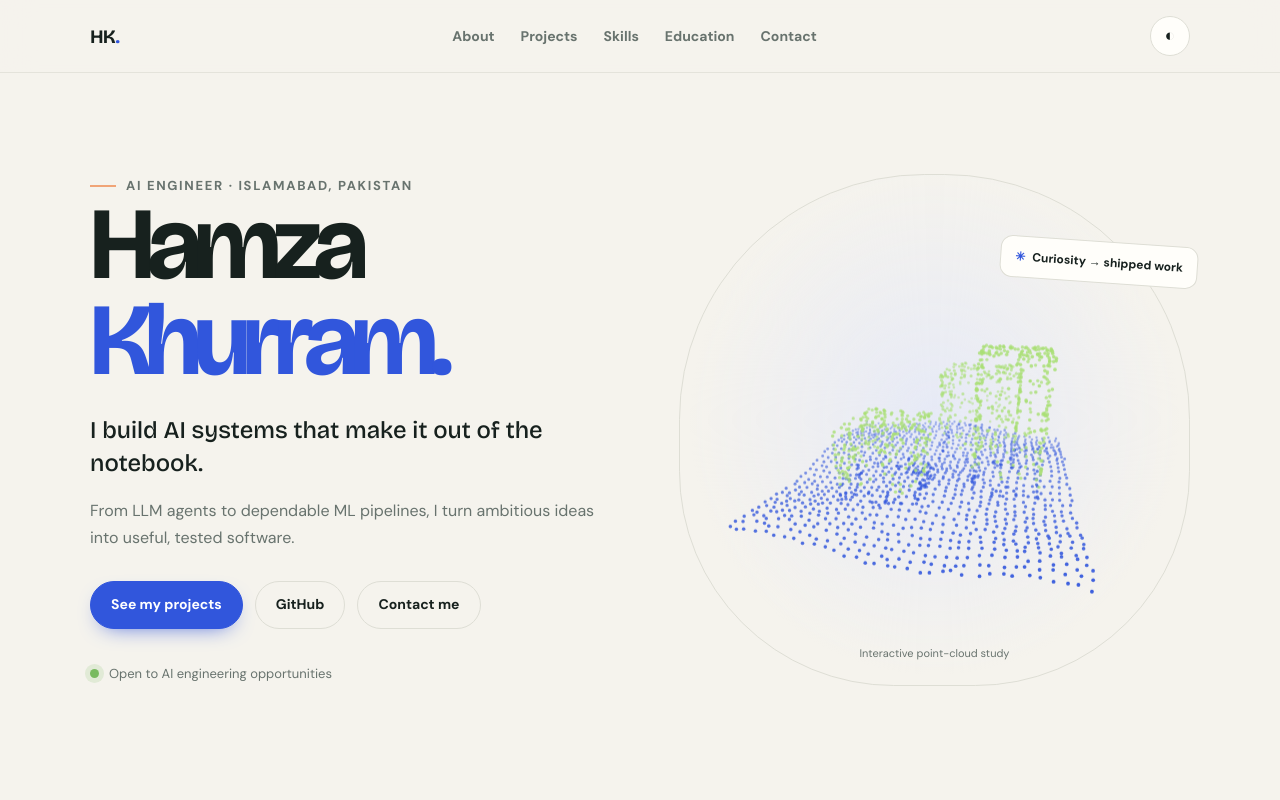
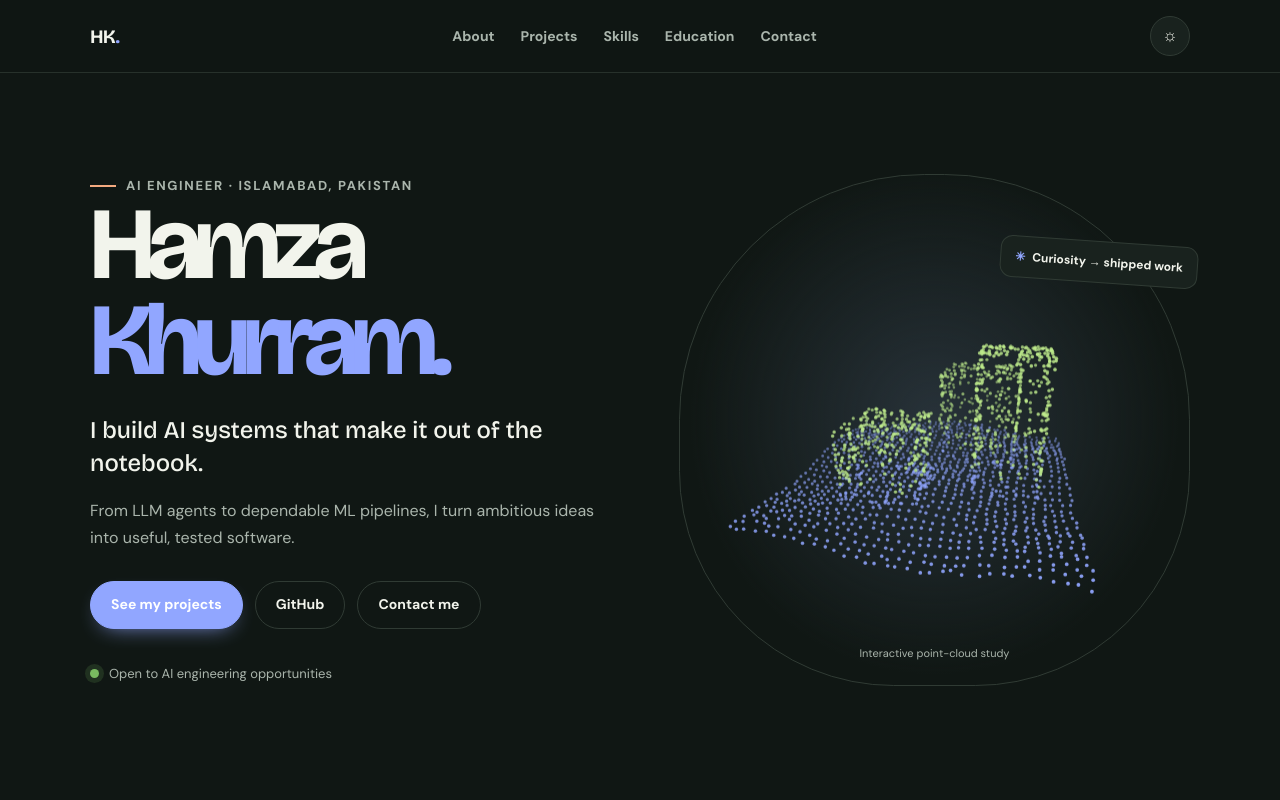
Before and after one commit to CtrlAltHamza/portfolio, a plain HTML site: page index.html in a window 1280 px wide. Shown: the top 800 px of the page. Drawn offline with nearby package versions, Linux system fonts and the light colour scheme.

Commit message:
Use Gmail contact and default to dark theme
Co-authored-by: Copilot <223556219+Copilot@users.noreply.github.com>

```diff
--- a/index.html
+++ b/index.html
@@ -5,7 +5,7 @@
 <meta name="viewport" content="width=device-width, initial-scale=1">
 <title>Hamza Khurram | AI Engineer</title>
 <meta name="description" content="Hamza Khurram is an AI engineer building LLM agents, ML pipelines and production-ready AI systems.">
-<meta name="theme-color" content="#f5f3ed">
+<meta name="theme-color" content="#101714">
 <meta property="og:title" content="Hamza Khurram | AI Engineer">
 <meta property="og:description" content="AI engineer building LLM agents, ML pipelines and production-ready AI systems.">
 <meta property="og:type" content="website">
@@ -14,8 +14,8 @@
 <link rel="preconnect" href="https://fonts.gstatic.com" crossorigin>
 <link href="https://fonts.googleapis.com/css2?family=Bricolage+Grotesque:opsz,wght@12..96,500;12..96,700&family=DM+Sans:wght@400;500;700&display=swap" rel="stylesheet">
 <style>
-:root{color-scheme:light;--bg:#f5f3ed;--surface:#fffefa;--ink:#17211e;--muted:#68736e;--line:#deded5;--accent:#3156dc;--accent2:#a9df75;--warm:#f0a477;--r:18px;--head:'Bricolage Grotesque',Georgia,serif;--body:'DM Sans',system-ui,sans-serif}
-:root[data-theme="dark"]{color-scheme:dark;--bg:#101714;--surface:#19221e;--ink:#f2f4ec;--muted:#aab5ac;--line:#303b34;--accent:#91a6ff;--accent2:#c0ed8d;--warm:#f3aa80}
+:root{color-scheme:dark;--bg:#101714;--surface:#19221e;--ink:#f2f4ec;--muted:#aab5ac;--line:#303b34;--accent:#91a6ff;--accent2:#c0ed8d;--warm:#f3aa80;--r:18px;--head:'Bricolage Grotesque',Georgia,serif;--body:'DM Sans',system-ui,sans-serif}
+:root[data-theme="light"]{color-scheme:light;--bg:#f5f3ed;--surface:#fffefa;--ink:#17211e;--muted:#68736e;--line:#deded5;--accent:#3156dc;--accent2:#a9df75;--warm:#f0a477}
 *{box-sizing:border-box;margin:0}
 html{scroll-behavior:smooth;scroll-padding-top:82px}
 body{background:var(--bg);color:var(--ink);font:400 16px/1.7 var(--body);-webkit-font-smoothing:antialiased;transition:background .3s,color .3s}
@@ -220,12 +220,12 @@ footer a:hover{color:var(--accent)}
 
 <script>
 const CONTACT={
-  email:'mhamzakhurram@gmail.com',
+  email:'mhamzakhurram121@gmail.com',
   linkedin:'https://www.linkedin.com/in/hamzakhurram121',
   github:'https://github.com/CtrlAltHamza'
 };
 document.querySelectorAll('[data-link]').forEach(a=>{
-  const k=a.dataset.link;a.href=k==='email'?'mailto:'+CONTACT.email:CONTACT[k];
+  const k=a.dataset.link;a.href=k==='email'?'https://mail.google.com/mail/?view=cm&fs=1&to='+encodeURIComponent(CONTACT.email):CONTACT[k];
   if(k!=='email'){a.target='_blank';a.rel='noopener noreferrer'}
 });
 document.getElementById('yr').textContent=new Date().getFullYear();
@@ -233,8 +233,8 @@ document.getElementById('yr').textContent=new Date().getFullYear();
 /* Theme preference */
 const themeButton=document.querySelector('.theme-toggle');
 const savedTheme=localStorage.getItem('theme');
-if(savedTheme==='dark'||savedTheme==='light')document.documentElement.dataset.theme=savedTheme;
-function updateThemeButton(){const dark=document.documentElement.dataset.theme==='dark';themeButton.textContent=dark?'☼':'◐';themeButton.setAttribute('aria-label',dark?'Switch to light theme':'Switch to dark theme')}
+if(savedTheme==='light'||savedTheme==='dark')document.documentElement.dataset.theme=savedTheme;else document.documentElement.dataset.theme='dark';
+function updateThemeButton(){const dark=document.documentElement.dataset.theme!=='light';themeButton.textContent=dark?'☼':'◐';themeButton.setAttribute('aria-label',dark?'Switch to light theme':'Switch to dark theme')}
 updateThemeButton();
 themeButton.addEventListener('click',()=>{const next=document.documentElement.dataset.theme==='dark'?'light':'dark';document.documentElement.dataset.theme=next;localStorage.setItem('theme',next);updateThemeButton()});
 
@@ -247,7 +247,7 @@ document.querySelectorAll('.filter').forEach(button=>button.addEventListener('cl
 
 /* Copy-to-clipboard contact shortcut */
 const copyButton=document.getElementById('copy-email');
-copyButton.addEventListener('click',async()=>{try{await navigator.clipboard.writeText(CONTACT.email);copyButton.textContent='Email copied!';setTimeout(()=>copyButton.textContent='Copy email',1800)}catch(error){window.location.href='mailto:'+CONTACT.email}});
+copyButton.addEventListener('click',async()=>{try{await navigator.clipboard.writeText(CONTACT.email);copyButton.textContent='Email copied!';setTimeout(()=>copyButton.textContent='Copy email',1800)}catch(error){window.location.href='https://mail.google.com/mail/?view=cm&fs=1&to='+encodeURIComponent(CONTACT.email)}});
 
 /* Section reveal */
 const io=new IntersectionObserver(es=>es.forEach(e=>{if(e.isIntersecting){e.target.classList.add('in');io.unobserve(e.target)}}),{threshold:.08});
```
